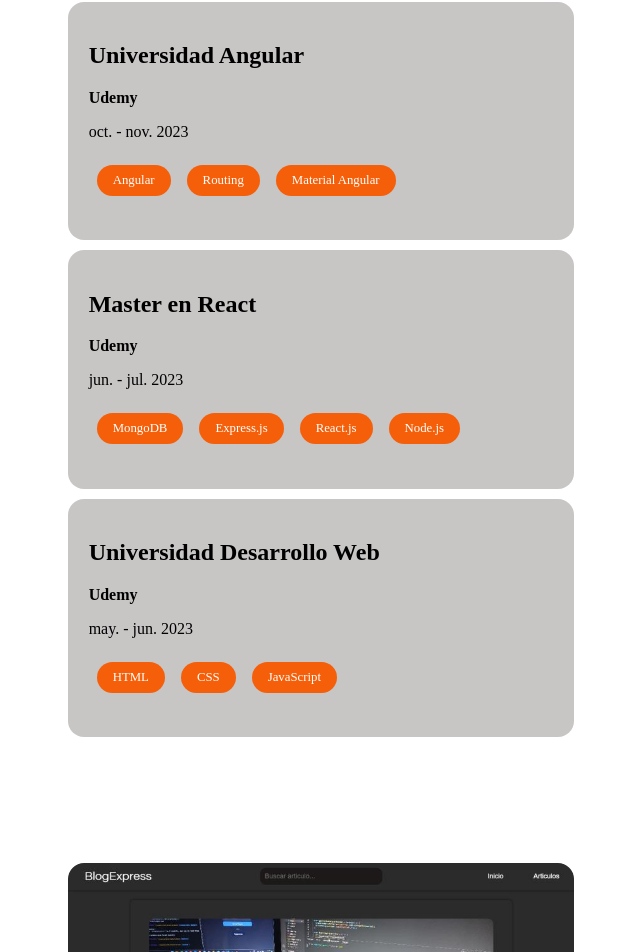
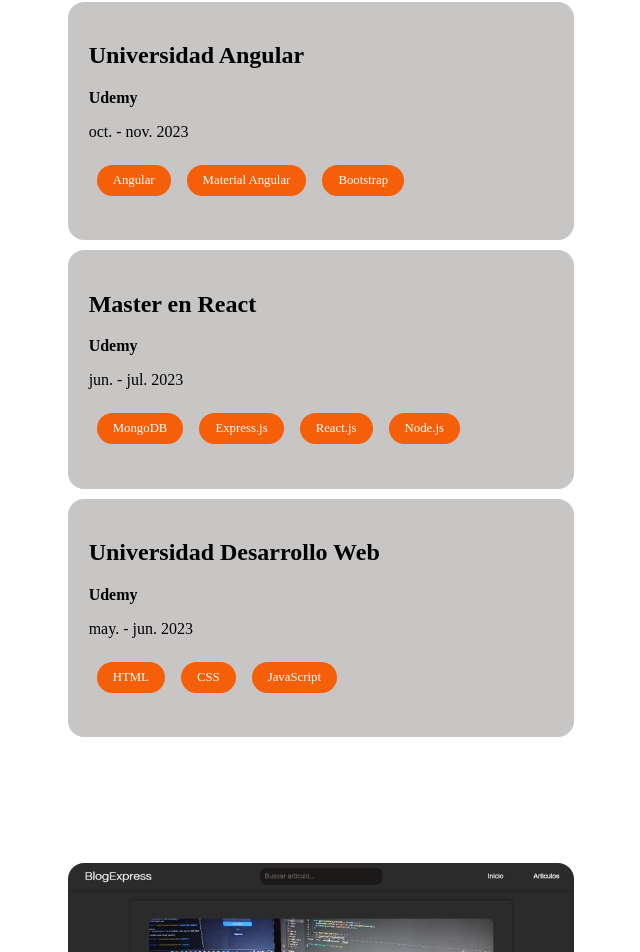
Before and after one commit to eliascando/eliascando_com, a React (Vite) app: page / in a window 1280 px wide. Shown: the part 1225-2177 px from the top of the page, without its empty margins (521-1161 px from the left). Built offline with nearby package versions, Linux system fonts and the light colour scheme; the HTML template or start-up script is replaced by a standard one.

Commit message:
Añadir experiencia

```diff
--- a/src/layout/Experience.jsx
+++ b/src/layout/Experience.jsx
@@ -48,8 +48,8 @@
                 <p>oct. - nov. 2023</p>
                 <p>
                     <Pill text="Angular" />
-                    <Pill text="Routing" />
                     <Pill text="Material Angular" />
+                    <Pill text="Bootstrap" />
                 </p>
             </section>
             <section>
```
